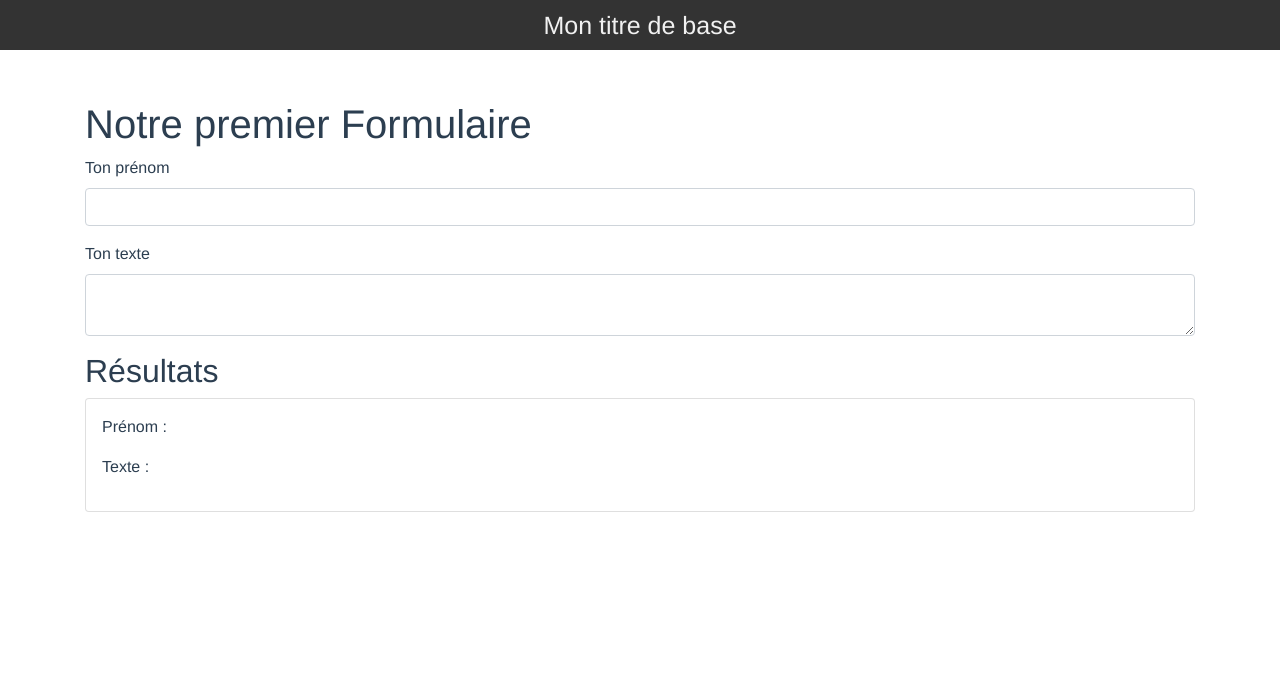
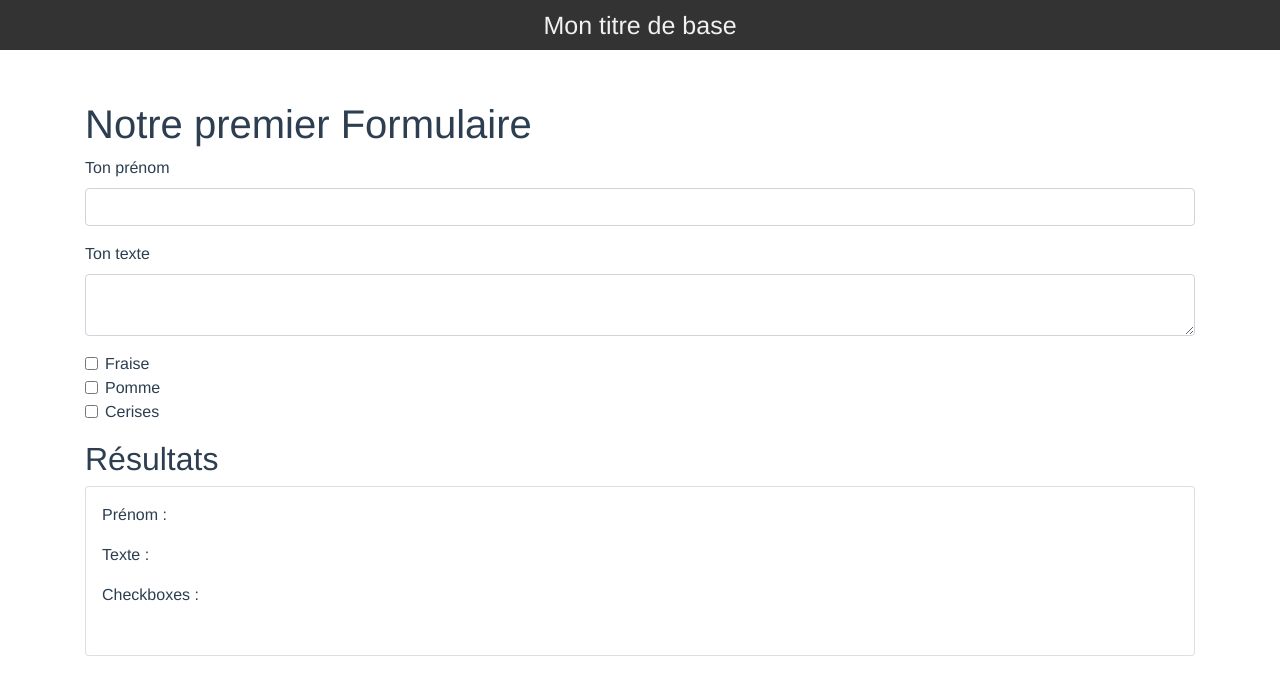
Before and after one commit to NaoDevWeb31/VueJS_A-Z, a Vue app in the folder p3-dev_pro_composants_vue_cli/: page / in a window 1280 px wide. Shown: the top 692 px of the page. Built offline with nearby package versions, Linux system fonts and the light colour scheme.

Commit message:
[MAJ] Formulaires - Gérer les checkboxes

```diff
--- a/p3-dev_pro_composants_vue_cli/src/components/Contenu.vue
+++ b/p3-dev_pro_composants_vue_cli/src/components/Contenu.vue
@@ -24,11 +24,33 @@
         ></textarea>
       </div>
 
-      <h2>Résultats</h2>
+
+      <div class="form-check">
+          <input v-model="formData.checkFruits" value="Fraise" id="fraise" type="checkbox" class="form-check-input">
+          <label for="fraise" class="form-check-label">Fraise</label>
+      </div>
+
+      <div class="form-check">
+          <input v-model="formData.checkFruits" value="Pomme" id="pomme" type="checkbox" class="form-check-input">
+          <label for="pomme" class="form-check-label">Pomme</label>
+      </div>
+
+      <div class="form-check">
+          <input v-model="formData.checkFruits" value="Cerises" id="cerises" type="checkbox" class="form-check-input">
+          <label for="cerises" class="form-check-label">Cerises</label>
+      </div>
+
+
+      <h2 class="mt-3">Résultats</h2>
 
       <div class="card p-3">
         <p>Prénom : {{ formData.prenom }}</p>
         <p style="white-space: pre">Texte : {{ formData.txt }}</p>
+
+        <p>Checkboxes :</p>
+        <ul>
+          <li v-for="(fruit, index) in formData.checkFruits" :key="index">{{ fruit }}</li>
+        </ul>
       </div>
 
     </form>
@@ -43,7 +65,8 @@
       return {
         formData: {
           prenom: "",
-          txt: ""
+          txt: "",
+          checkFruits: []
         }
       };
     },
```
